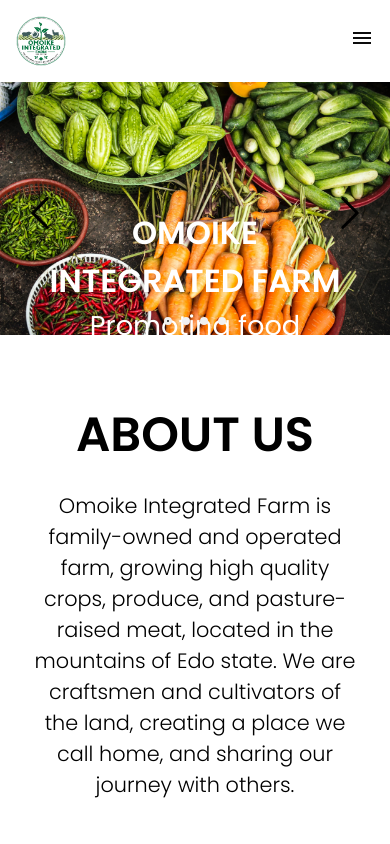
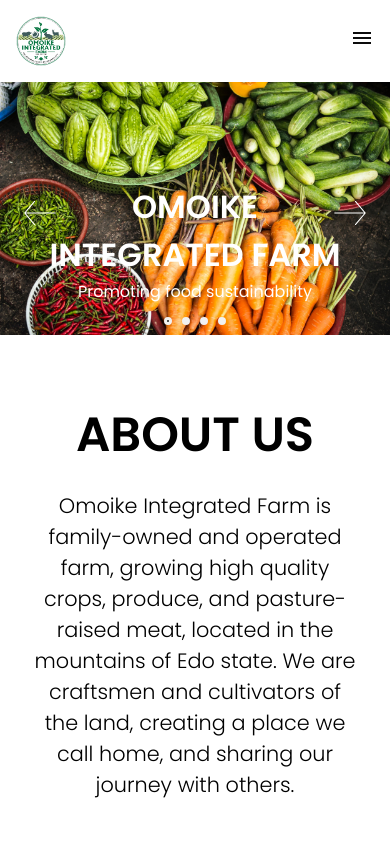
Before and after one commit to princexXXx10/reactTemplate, a React (Create React App) app: page / in a window 390 px wide. Shown: the top 844 px of the page. Built offline with nearby package versions, Linux system fonts and the light colour scheme; a web font is replaced by a local one.

Commit message:
Finished with this project

```diff
--- a/src/components/Slider/Slider.css
+++ b/src/components/Slider/Slider.css
@@ -112,6 +112,12 @@
   .slider__wrapper {
     padding: 0;
   }
+  .slider__text {
+    top: 40%;
+  }
+  .slider__text p {
+    font-size: 1rem;
+  }
   .container-slider {
     height: 30vh;
   }
```
Also changed, not shown: src/components/Slider/icons/left-arrow.svg, src/components/Slider/icons/right-arrow.svg.
